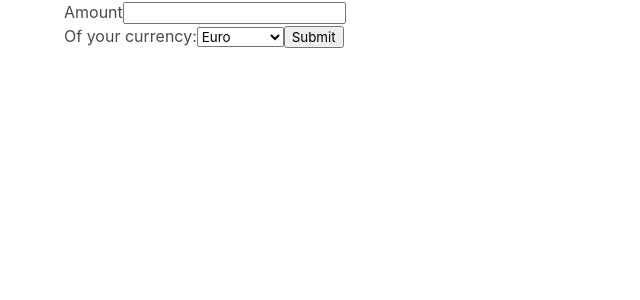
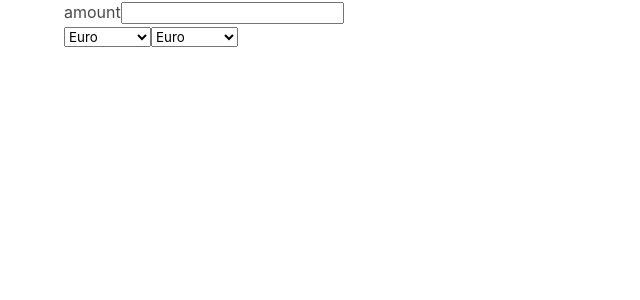
Before and after one commit to marinacornelie/currency-converter, a React (Create React App) app: page / in a window 1280 px wide. Shown: the top 300 px of the page, without its empty margins (0-640 px from the left). Built offline with nearby package versions, Linux system fonts and the light colour scheme.

Commit message:
state management

```diff
--- a/src/App.js
+++ b/src/App.js
@@ -5,13 +5,33 @@ import Currencyselector from './Currencyselector'
 
 class App extends Component {
 
+  state = {
+    amount: 1,
+    currencyFrom: 'EUR',
+    currencyTo: 'USD'
+  }
+
+
+  changeAmount = (newAmount) => {
+    this.setState({amount: newAmount})
+  }
+
+  changeCurrency = (currencyNew, direction) => {
+    if (direction == 'from') {
+      this.setState({currencyFrom: currencyNew})
+    } else {
+      this.setState({currencyTo: currencyNew})
+    }
+  }
+
 
   render() {
 
     return (
       <div className="container">
-        <Currencynumber handleSubmit={this.handleSubmit} />
-        <Currencyselector handleSubmit={this.handleSubmit} />
+        <Currencynumber changeAmount={this.changeAmount} />
+        <Currencyselector changeCurrency={this.changeCurrency} direction={'from'}/>
+        <Currencyselector changeCurrency={this.changeCurrency} direction={'to'} />
       </div>
     )
 
--- a/src/Currencynumber.js
+++ b/src/Currencynumber.js
@@ -3,25 +3,14 @@ import React, {Component} from 'react'
 
 class Currencynumber extends Component {
 
-  state = {
-    characters: [
-
-    ],
-  }
-  handleSubmit = (character) => {
-    this.setState({characters: [...this.state.characters, character]})
-  }
-
   render () {
-    const { } = this.state;
 
     return (
-      <form onSubmit={this.handleSubmit}>
-      <label>
-        Amount
-        <input type="number" step="any" value={this.state.value} onChange={this.handleChange} />
-      </label>
-    </form>
+        <div>
+          <span>amount</span>
+          <input type="number" step="any" onChange={event => this.props.changeAmount(event.target.value)} />
+        </div>
+
     );
   }
 }
--- a/src/Currencyselector.js
+++ b/src/Currencyselector.js
@@ -2,35 +2,12 @@ import React, {Component} from 'react'
 
 class Currencyselector extends Component {
 
-  constructor(props) {
-    super(props);
-    this.state = {value: ' '};
-
-    this.handleChange = this.handleChange.bind(this);
-    this.handleSubmit = this.handleSubmit.bind(this);
-  }
-
-  handleChange(event) {
-    this.setState({value: event.target.value});
-  }
-
-  handleSubmit(event) {
-    alert('Your currency: ' + this.state.value);
-    event.preventDefault();
-  }
-
   render() {
     return (
-      <form onSubmit={this.handleSubmit}>
-        <label>
-          Of your currency:
-          <select value={this.state.value} onChange={this.handleChange}>
+          <select onChange={event => this.props.changeCurrency(event.target.value, this.props.direction)}>
             <option value="EUR">Euro</option>
             <option value="USD">US dollars</option>
           </select>
-        </label>
-        <input type="submit" value="Submit" />
-      </form>
     );
   }
 }
```
